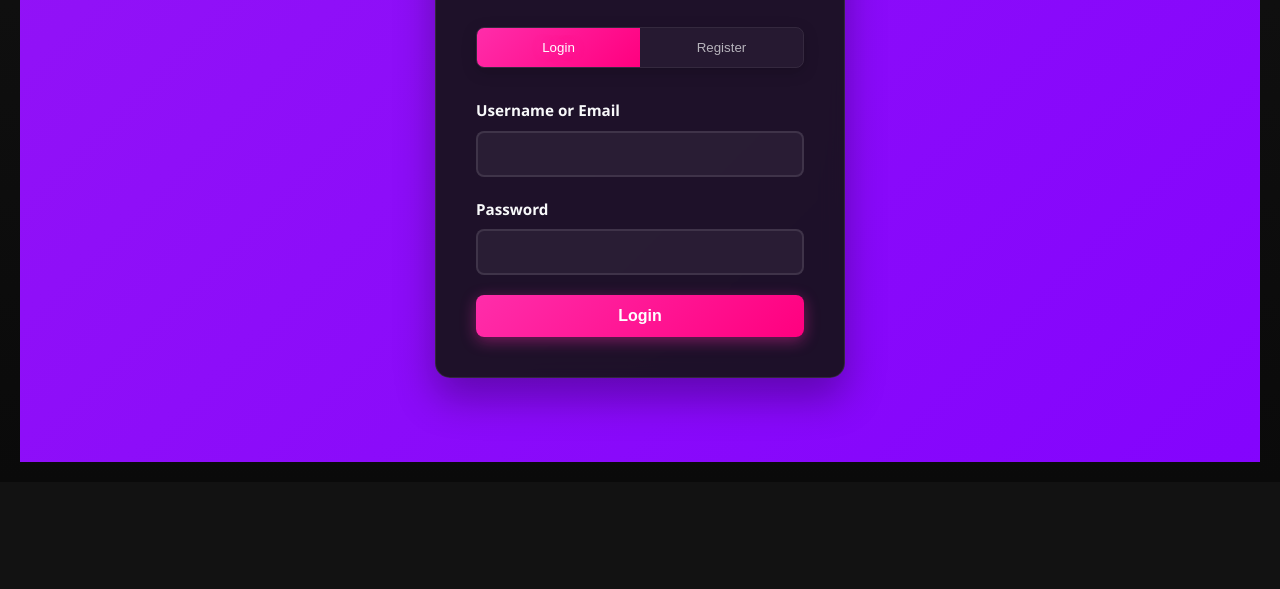
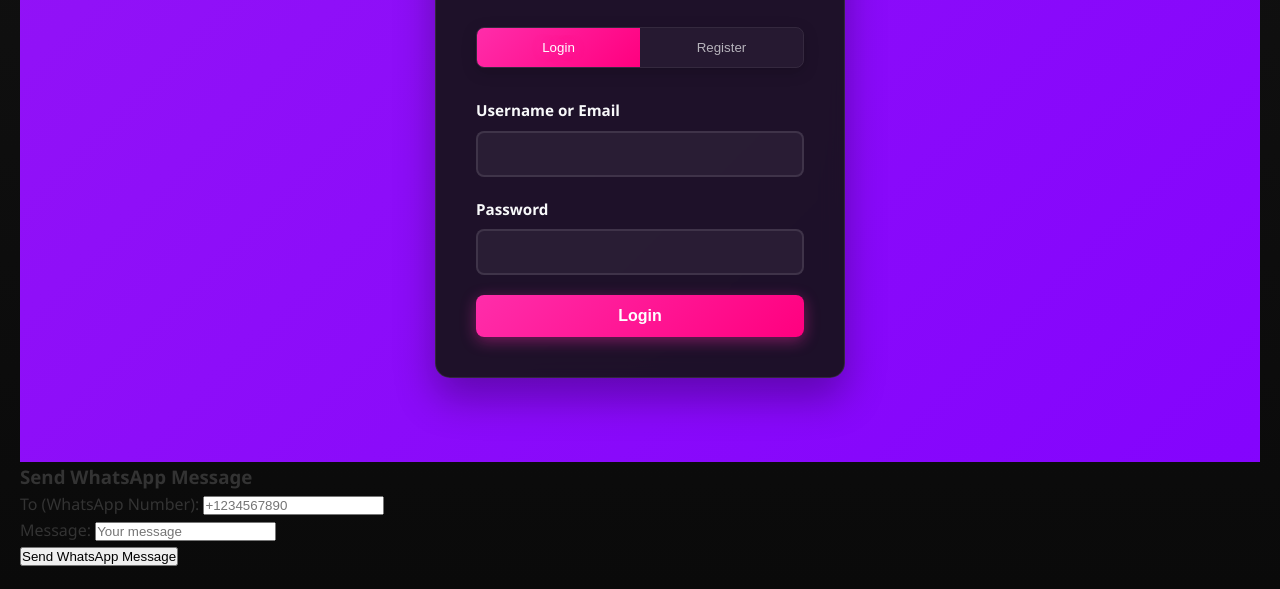
Before and after one commit to Saranggole9106/Edu_Desk, a plain HTML site: page src/static/index.html in a window 1280 px wide. Shown: the part 358-947 px from the top of the page. Before the commit the page ends 840 px from the top, so only its background shows below. Drawn offline with nearby package versions, Linux system fonts and the light colour scheme; no server answers.

Commit message:
Update index.html

```diff
--- a/src/static/index.html
+++ b/src/static/index.html
@@ -254,6 +254,21 @@
                 </div>
             </div>
         </div>
+
+        <!-- WhatsApp Trigger Form -->
+        <div id="whatsapp-trigger">
+            <h3>Send WhatsApp Message</h3>
+            <form id="whatsappForm">
+                <label for="to">To (WhatsApp Number):</label>
+                <input type="text" id="to" name="to" placeholder="+1234567890" required>
+                <br>
+                <label for="body">Message:</label>
+                <input type="text" id="body" name="body" placeholder="Your message" required>
+                <br>
+                <button type="submit">Send WhatsApp Message</button>
+            </form>
+            <div id="whatsappResult"></div>
+        </div>
     </main>
 
     <!-- Loading Spinner -->
```
